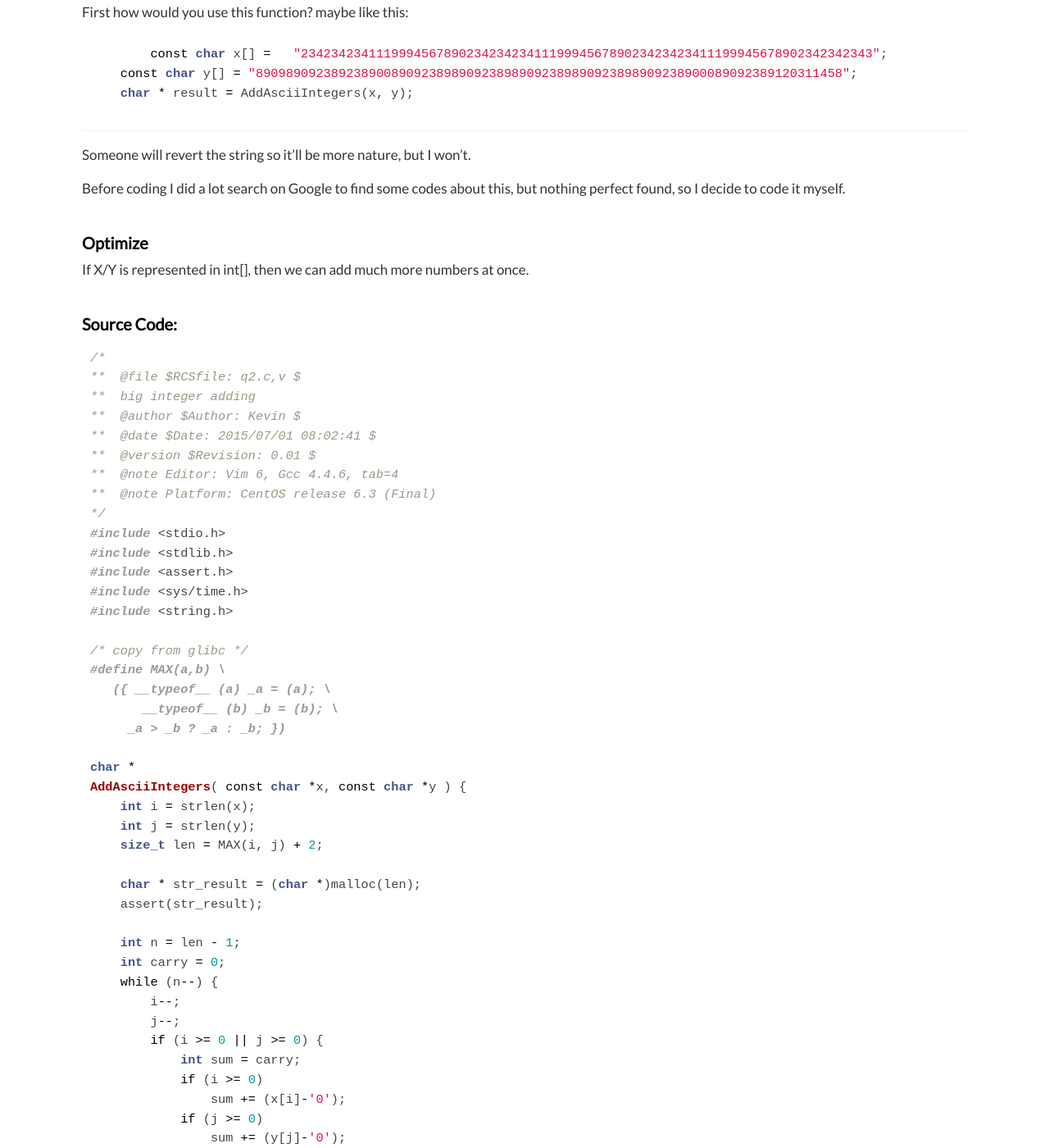
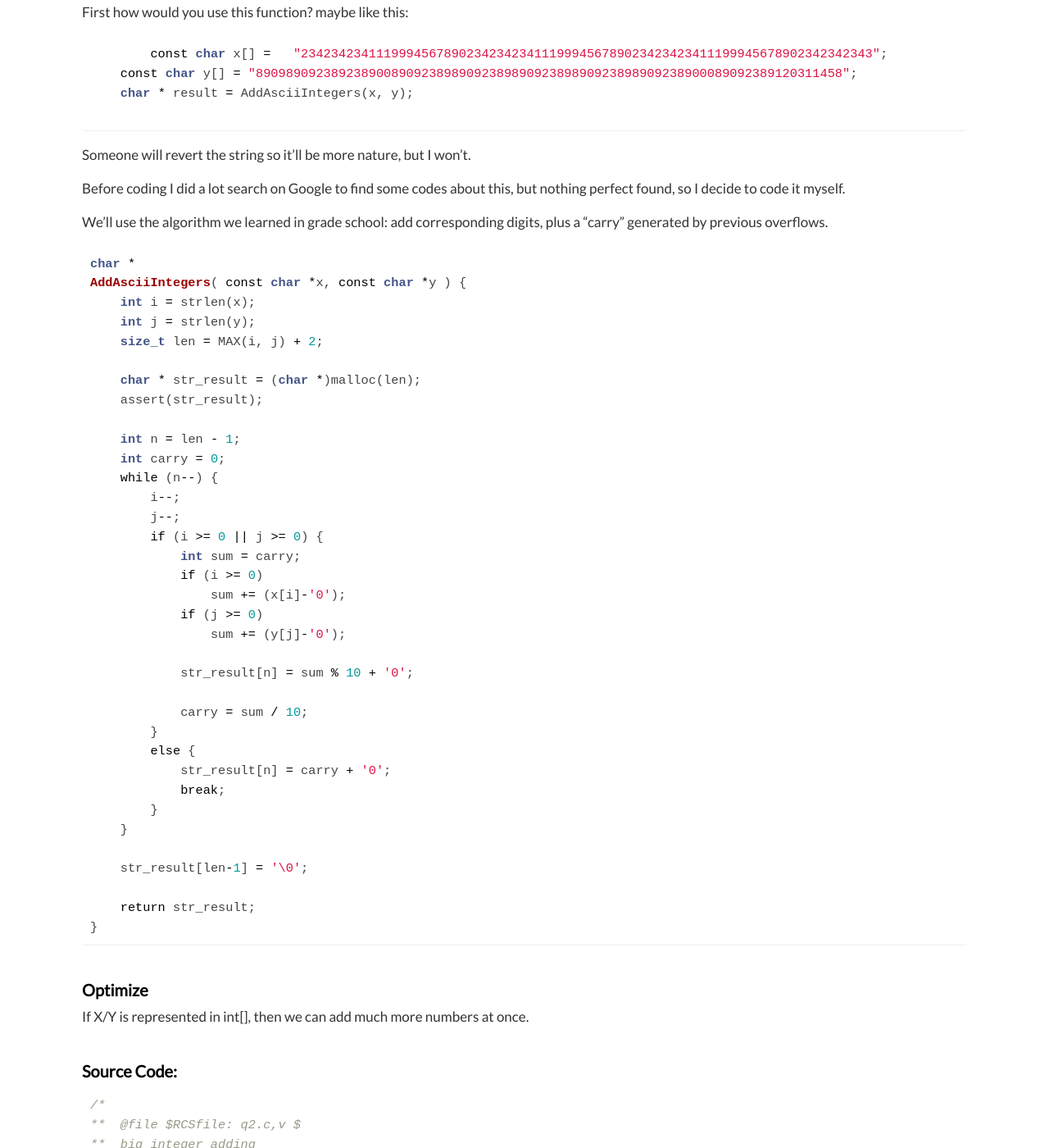
Before and after one commit to bgame/bgame.github.io, a Jekyll site: the page built from _posts/2015-07-11-Adding-Two-Unlimited-Integers.markdown, in a window 1280 px wide and 1400 px high, scrolled down 451 px. Shown: the whole window at 82% size. Built offline with Jekyll 4.4.1, drawn with Linux system fonts in a browser that asks for light colours; Markdown is read by kramdown in place of the engine named in the settings; comment, search, counter and statistics services are not loaded.

Commit message:
refactor

````diff
--- a/_posts/2015-07-11-Adding-Two-Unlimited-Integers.markdown
+++ b/_posts/2015-07-11-Adding-Two-Unlimited-Integers.markdown
@@ -26,6 +26,45 @@ Someone will revert the string so it'll be more nature, but I won't.
 
 Before coding I did a lot search on Google to find some codes about this, but nothing perfect found, so I decide to code it myself.
 
+We'll use the algorithm we learned in grade school: add corresponding digits, plus a "carry" generated by previous overflows.
+
+```c
+char *
+AddAsciiIntegers( const char *x, const char *y ) {
+    int i = strlen(x);
+    int j = strlen(y);
+    size_t len = MAX(i, j) + 2;
+
+    char * str_result = (char *)malloc(len);
+    assert(str_result);
+
+    int n = len - 1;
+    int carry = 0;
+    while (n--) {
+        i--;
+        j--;
+        if (i >= 0 || j >= 0) {
+            int sum = carry;
+            if (i >= 0)
+                sum += (x[i]-'0');
+            if (j >= 0)
+                sum += (y[j]-'0');
+
+            str_result[n] = sum % 10 + '0';
+
+            carry = sum / 10;
+        }
+        else {
+            str_result[n] = carry + '0';
+            break;
+        }
+    }
+
+    str_result[len-1] = '\0';
+
+    return str_result;
+}
+```
 
 Optimize
 --------
````
